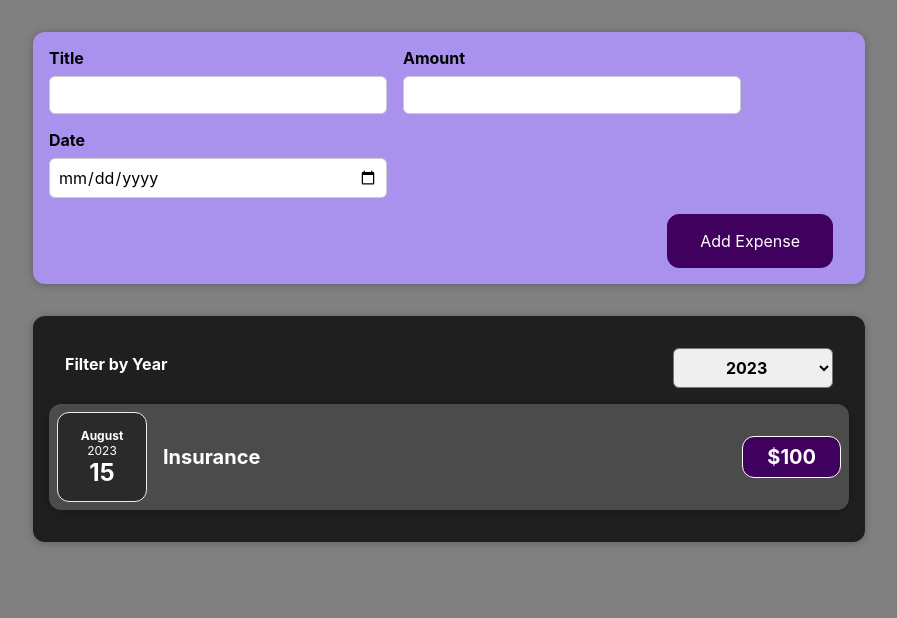
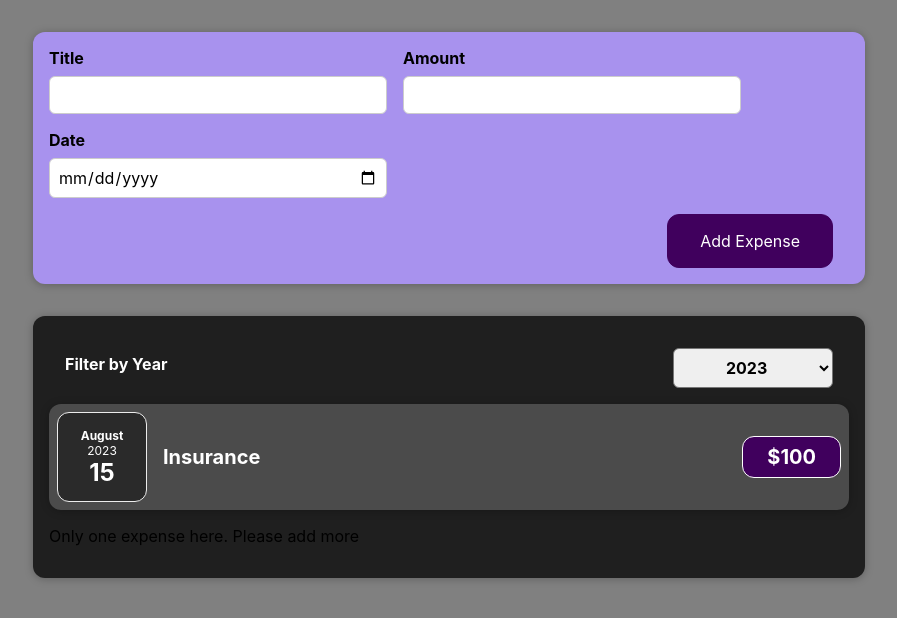
Before and after one commit to ajayygurjar/React-Expense-Tracker, a React (Create React App) app: page / in a window 1280 px wide. Shown: the top 618 px of the page, without its empty margins (191-1088 px from the left). Built offline with nearby package versions, Linux system fonts and the light colour scheme.

Commit message:
Conditional Rendering

```diff
--- a/src/components/Expenses/Expenses.js
+++ b/src/components/Expenses/Expenses.js
@@ -15,22 +15,33 @@
     return expense.date.getFullYear().toString() === filterYear;
   });
 
+  let expenseContent = <p>No Expenses Found</p>;
+
+  if (filteredExpenses.length > 0) {
+    expenseContent = filteredExpenses.map((expense) => {
+      return (
+        <>
+          <ExpenseItem
+            key={expense.id}
+            title={expense.title}
+            date={expense.date}
+            price={expense.price}
+          />
+          {filteredExpenses.length === 1 && (
+            <p>Only one expense here. Please add more</p>
+          )}
+        </>
+      );
+    });
+  }
+
   return (
     <Card className="expenses">
       <ExpensesFilter
         selected={filterYear}
         onChangeFilter={changeFilterHandler}
       />
-      {filteredExpenses.map((expense) => {
-        return (
-          <ExpenseItem
-            key={expense.id}
-            title={expense.title}
-            date={expense.date}
-            price={expense.price}
-          />
-        );
-      })}
+      {expenseContent}
     </Card>
   );
 }
--- a/src/components/Expenses/ExpensesFilter.js
+++ b/src/components/Expenses/ExpensesFilter.js
@@ -18,6 +18,7 @@
           <option value="2023">2023</option>
           <option value="2024">2024</option>
           <option value="2025">2025</option>
+          <option value="2026">2026</option>
         </select>
       </div>
     </div>
```
